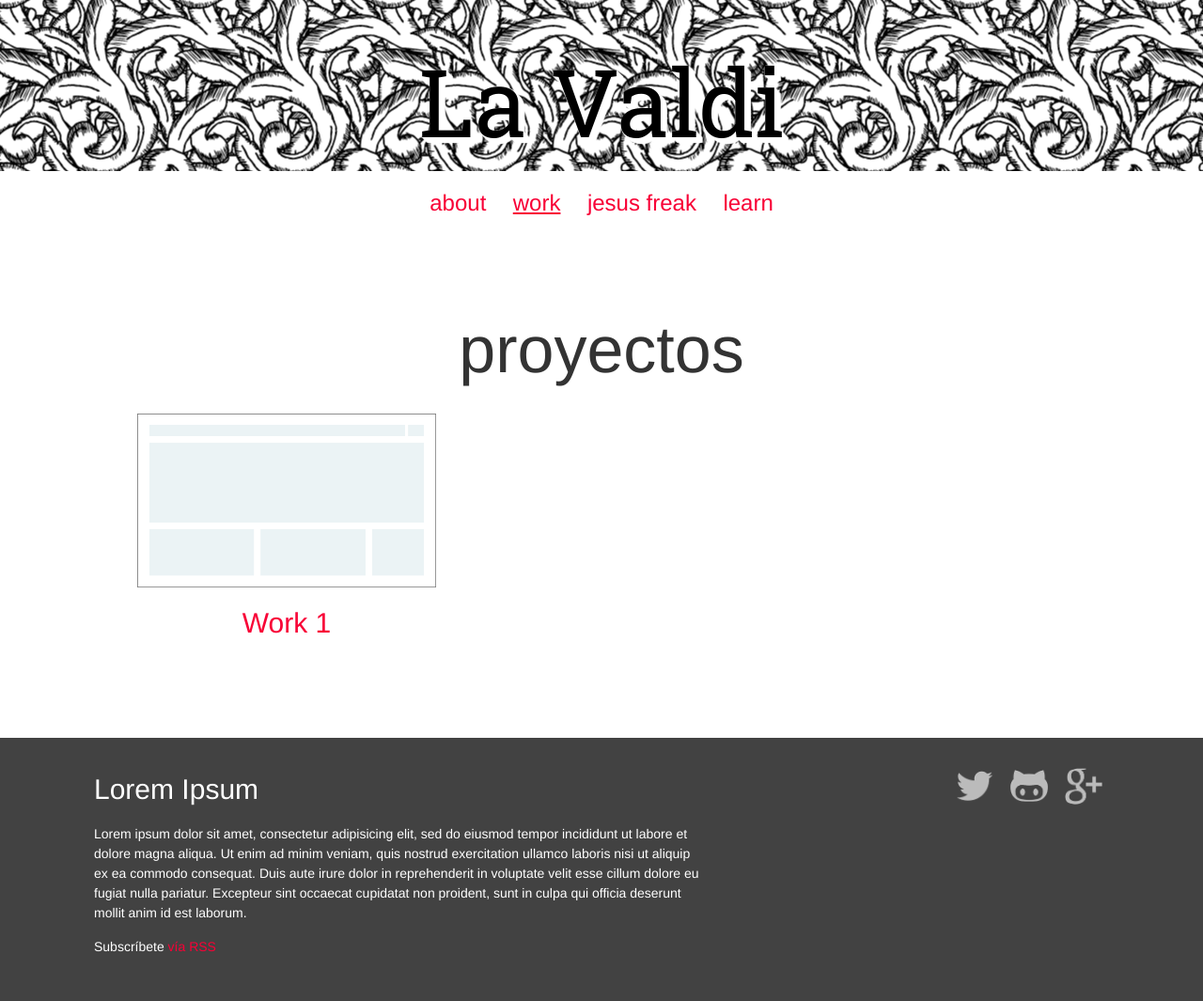
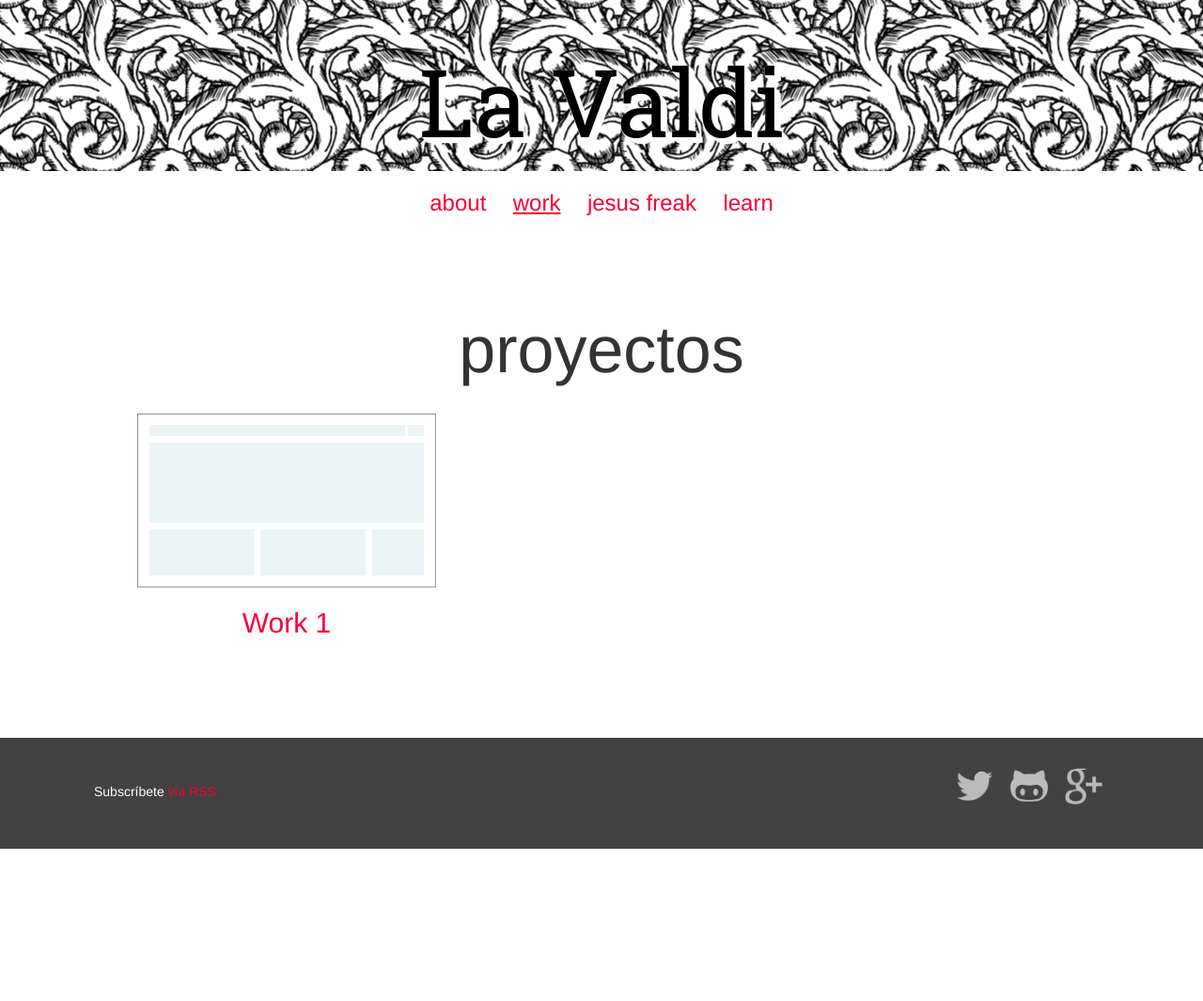
Before and after one commit to lavaldi/lavaldi-1.0, a Jekyll site: the page built from work.html, in a window 1280 px wide. Shown: the whole page at 94% size. Built offline with Jekyll 4.4.1, drawn with Linux system fonts in a browser that asks for light colours; some web fonts are replaced; after the commit the page ends 903 px from its top, so only the background shows below that.

Commit message:
clear footer info

```diff
--- a/_includes/footer.html
+++ b/_includes/footer.html
@@ -1,9 +1,8 @@
 <footer class="site-footer">
   <div class="wrapper">
     <div class="footer-content">
-      <h3>Lorem Ipsum</h3>
+      <h3></h3>
       <p>
-        Lorem ipsum dolor sit amet, consectetur adipisicing elit, sed do eiusmod tempor incididunt ut labore et dolore magna aliqua. Ut enim ad minim veniam, quis nostrud exercitation ullamco laboris nisi ut aliquip ex ea commodo consequat. Duis aute irure dolor in reprehenderit in voluptate velit esse cillum dolore eu fugiat nulla pariatur. Excepteur sint occaecat cupidatat non proident, sunt in culpa qui officia deserunt mollit anim id est laborum.
       </p>
       <p>
         Subscríbete <a href="{{ "/feed.xml" | prepend: site.baseurl }}">vía RSS</a>
```
Also changed, not shown: index.html (+9 -6 lines).
